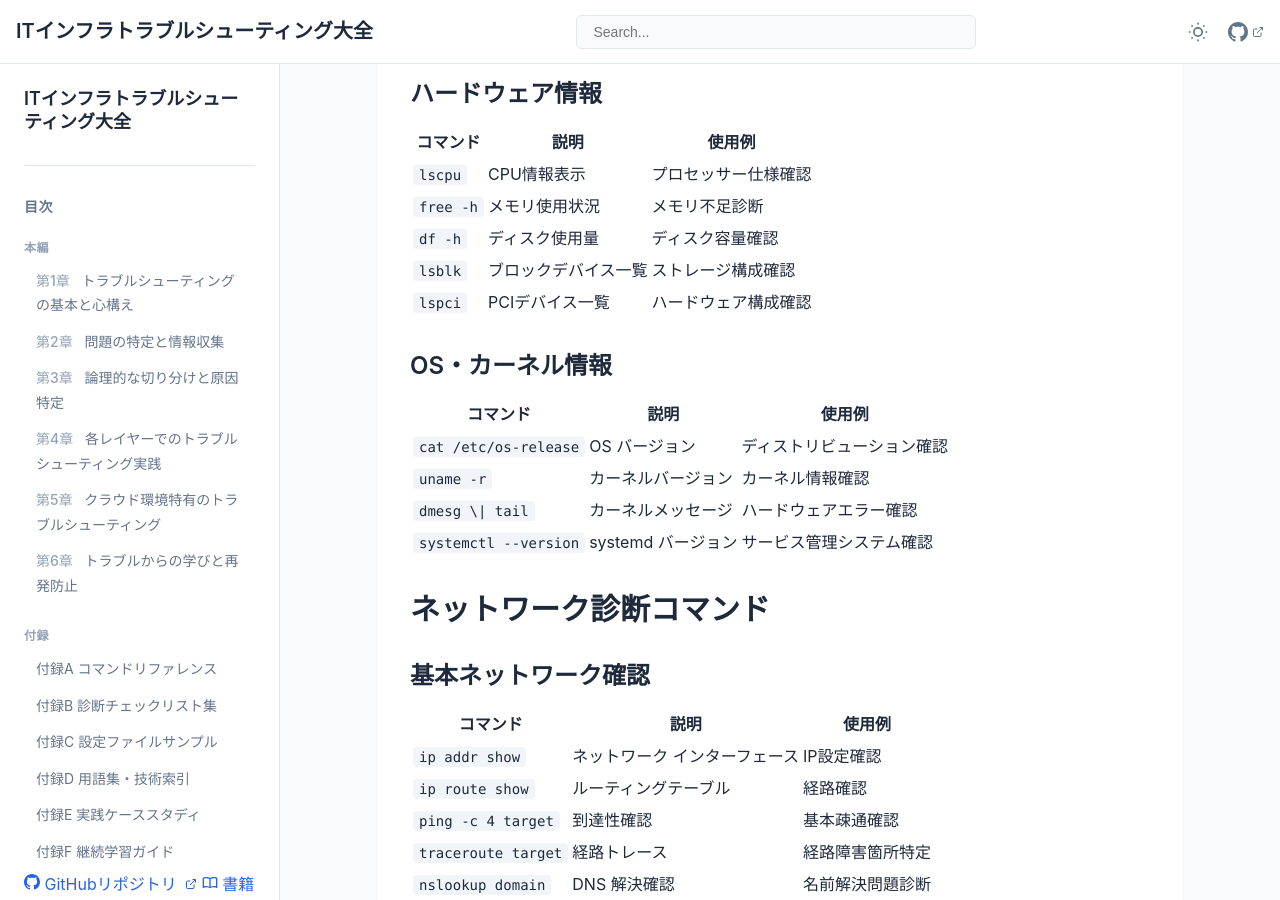
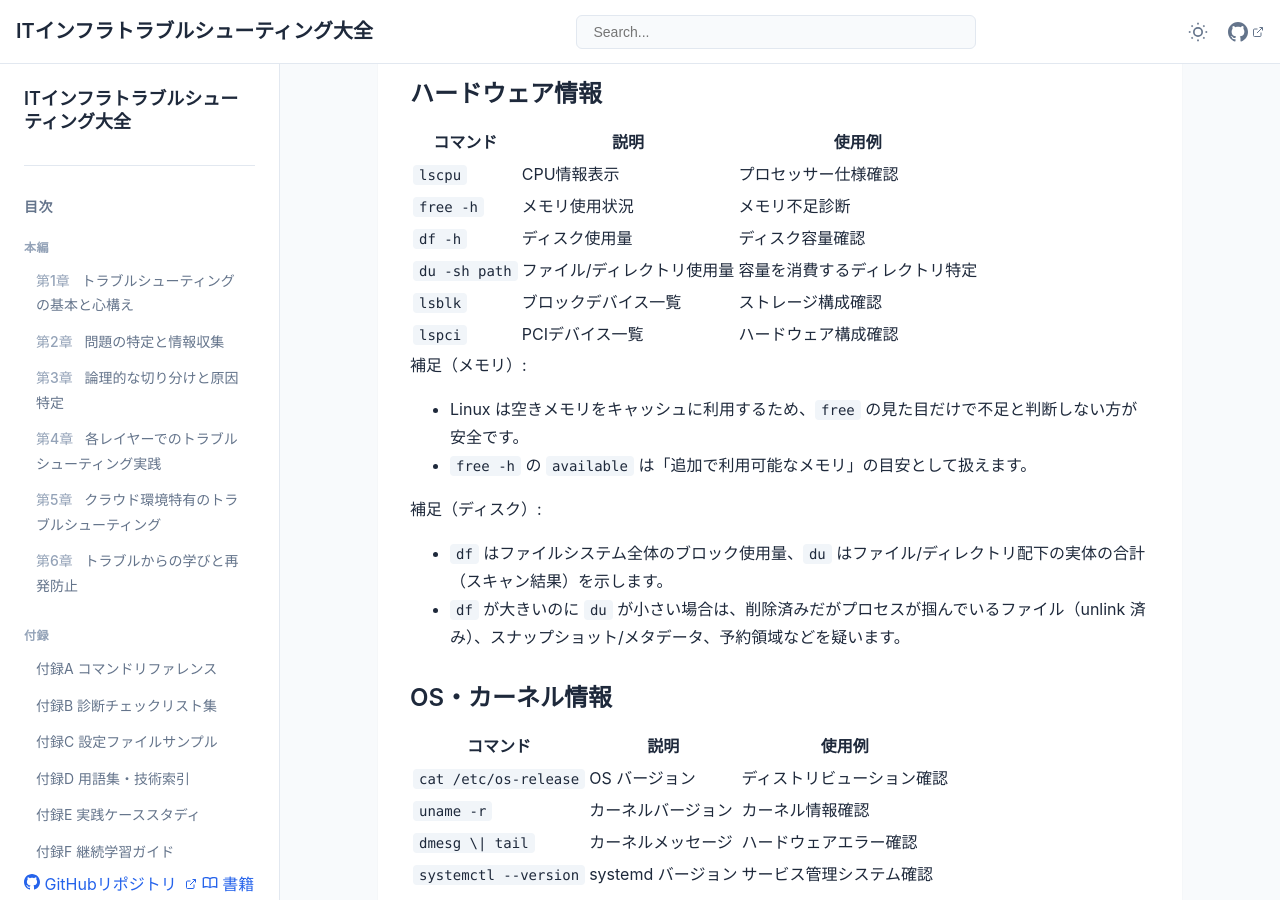
Before and after one commit to itdojp/IT-infra-troubleshooting-book, a Jekyll site: the page built from docs/src/appendices/a.md, in a window 1280 px wide and 900 px high, scrolled down 637 px. Built offline with Jekyll 4.4.1, drawn with Linux system fonts in a browser that asks for light colours; some of the changed text lies outside the part shown.

Commit message:
docs: 付録Aにコマンド出力の解釈補足 (#84)

```diff
--- a/docs/src/appendices/a.md
+++ b/docs/src/appendices/a.md
@@ -27,8 +27,17 @@ ITインフラトラブルシューティングで頻繁に使用するコマン
 | `lscpu` | CPU情報表示 | プロセッサー仕様確認 |
 | `free -h` | メモリ使用状況 | メモリ不足診断 |
 | `df -h` | ディスク使用量 | ディスク容量確認 |
+| `du -sh path` | ファイル/ディレクトリ使用量 | 容量を消費するディレクトリ特定 |
 | `lsblk` | ブロックデバイス一覧 | ストレージ構成確認 |
 | `lspci` | PCIデバイス一覧 | ハードウェア構成確認 |
+
+補足（メモリ）:
+- Linux は空きメモリをキャッシュに利用するため、`free` の見た目だけで不足と判断しない方が安全です。
+- `free -h` の `available` は「追加で利用可能なメモリ」の目安として扱えます。
+
+補足（ディスク）:
+- `df` はファイルシステム全体のブロック使用量、`du` はファイル/ディレクトリ配下の実体の合計（スキャン結果）を示します。
+- `df` が大きいのに `du` が小さい場合は、削除済みだがプロセスが掴んでいるファイル（unlink 済み）、スナップショット/メタデータ、予約領域などを疑います。
 
 ### OS・カーネル情報
 
@@ -83,6 +92,11 @@ ITインフラトラブルシューティングで頻繁に使用するコマン
 | `htop` | 高機能プロセス監視 | 詳細リソース監視 |
 | `pgrep process_name` | プロセス名でPID検索 | 特定プロセス確認 |
 | `kill -9 PID` | プロセス強制終了 | 応答なしプロセス終了 |
+
+補足（CPU）: `top` の `Cpu(s)` 行の主な項目
+- `us`: ユーザー空間（アプリケーションの計算処理など）
+- `sy`: カーネル空間（システムコール処理など）
+- `wa`: I/O待機（ストレージI/O待ちなど）
 
 ### リソース使用量
 
```
